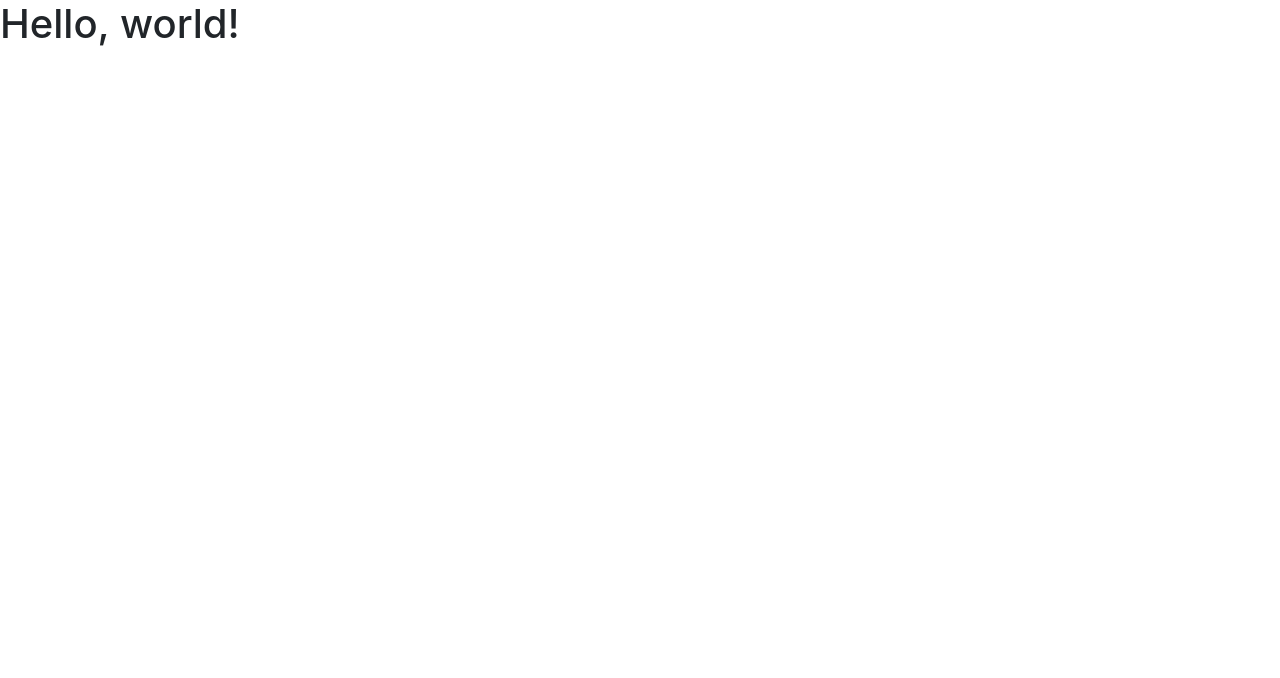
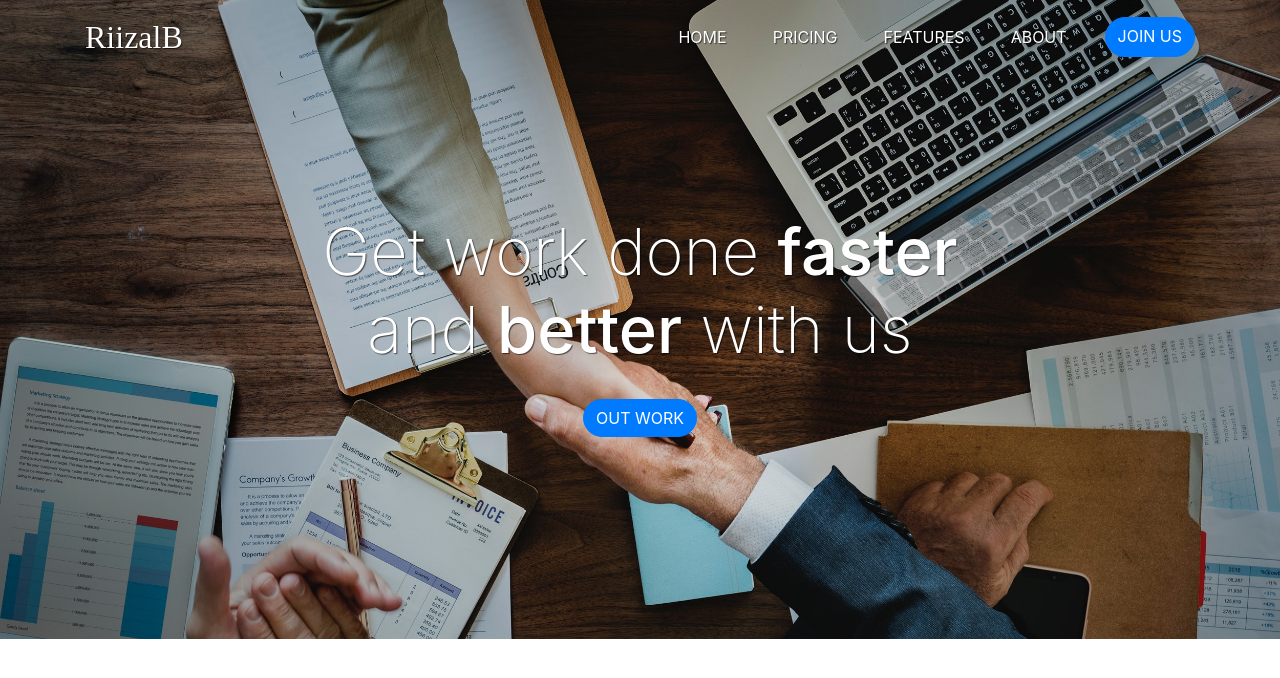
Before and after one commit to riizalb/landing-page, a plain HTML site: page index.html in a window 1280 px wide. Drawn offline with nearby package versions, Linux system fonts and the light colour scheme; a web font is replaced by a local one.

Commit message:
Menambahkan navbar dan jumbotron

```diff
--- a/css/style.css
+++ b/css/style.css
@@ -0,0 +1,64 @@
+/* navbar */
+.navbar-brand{
+  font-family: viga;
+  font-size: 32px;
+}
+
+/* utility */
+.tombol{
+  text-transform: uppercase;
+  border-radius: 40px;
+}
+
+/* jumbotron */
+.jumbotron{
+  background-image: url(/img/jumbotron-bg.jpg);
+  background-size: cover;
+  height: 500px;
+  text-align: center;
+}
+
+.jumbotron .display-4{
+  margin-top: 150px;
+  margin-bottom: 30px;
+  color: white;
+  font-weight: 200;
+  font-size: 35px;
+  text-shadow: 1px 1px 1px rgba(0, 0, 0, 0.6);
+}
+
+.jumbotron .display-4 span{
+  font-weight: 500;
+}
+
+/* desktop version */
+@media (min-width: 992px) {
+  .nav-link{
+    text-transform: uppercase;
+    margin-right: 30px;
+  }
+  .nav-link:hover::after{
+    content: '';
+    display: block;
+    border-bottom: 3px solid #007bff;
+    width: 50%;
+    margin: auto;
+    padding-bottom: 5px;
+    margin-bottom: -8px;
+  }
+
+  .navbar-brand, .nav-link{
+    color: white !important;
+    text-shadow: 1px 1px 1px rgba(0, 0, 0, 0.6);
+  }
+
+  .jumbotron{
+    height: 640px;
+    margin-top: -75px;
+  }
+
+  .jumbotron .display-4{
+    font-size: 65px;
+  }
+
+}
--- a/index.html
+++ b/index.html
@@ -11,10 +11,42 @@
       <!-- My CSS -->
       <link rel="stylesheet" href="css/style.css">
 
-      <title>Hello, world!</title>
+      <!-- My Fonts -->
+      <link href="https://fonts.googleapis.com/css2?family=Viga&display=swap" rel="stylesheet">
+
+      <title>Landing Page</title>
     </head>
     <body>
-      <h1>Hello, world!</h1>
+      <!-- navbar -->
+      <nav class="navbar navbar-expand-lg navbar-light">
+        <div class="container">
+          <a class="navbar-brand" href="#">RiizalB</a>
+          <button class="navbar-toggler" type="button" data-toggle="collapse" data-target="#navbarNavAltMarkup" aria-controls="navbarNavAltMarkup" aria-expanded="false" aria-label="Toggle navigation">
+            <span class="navbar-toggler-icon"></span>
+          </button>
+          <div class="collapse navbar-collapse" id="navbarNavAltMarkup">
+            <div class="navbar-nav ml-auto">
+              <a class="nav-link active" href="#">Home <span class="sr-only">(current)</span></a>
+              <a class="nav-link" href="#">Pricing</a>
+              <a class="nav-link" href="#">Features</a>
+              <a class="nav-link" href="#">About</a>
+              <a class="btn btn-primary tombol" href="#">Join Us</a>
+            </div>
+          </div>
+          </div>
+        </div>
+      </nav>
+      <!-- akhir navbar -->
+
+      <!-- jumbotron -->
+      <div class="jumbotron jumbotron-fluid">
+        <div class="container">
+          <h1 class="display-4">Get work done <span>faster</span> <br>and <span>better</span> with us</h1>
+          <button class="btn btn-primary tombol">out work</button>
+        </div>
+      </div>
+      <!-- akhir jumbotron -->
+
 
       <!-- Optional JavaScript; choose one of the two! -->
 
```
